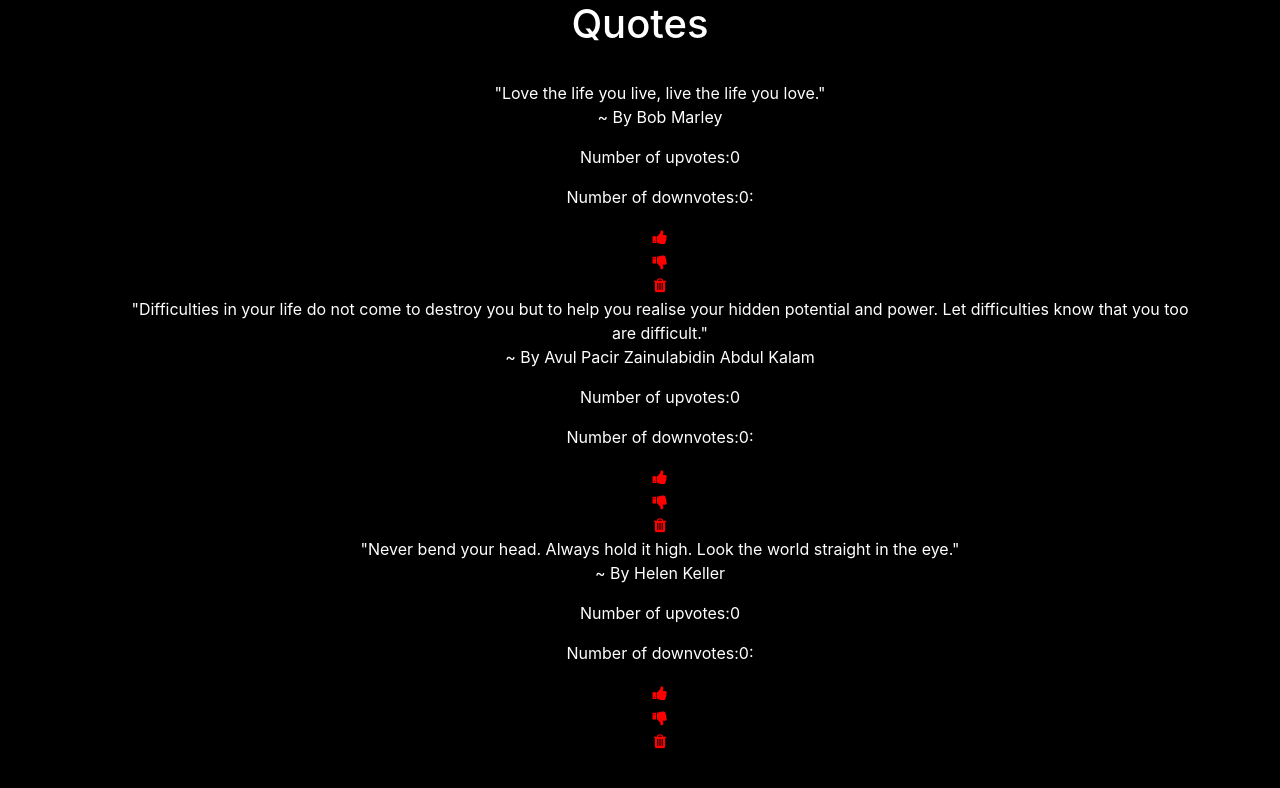
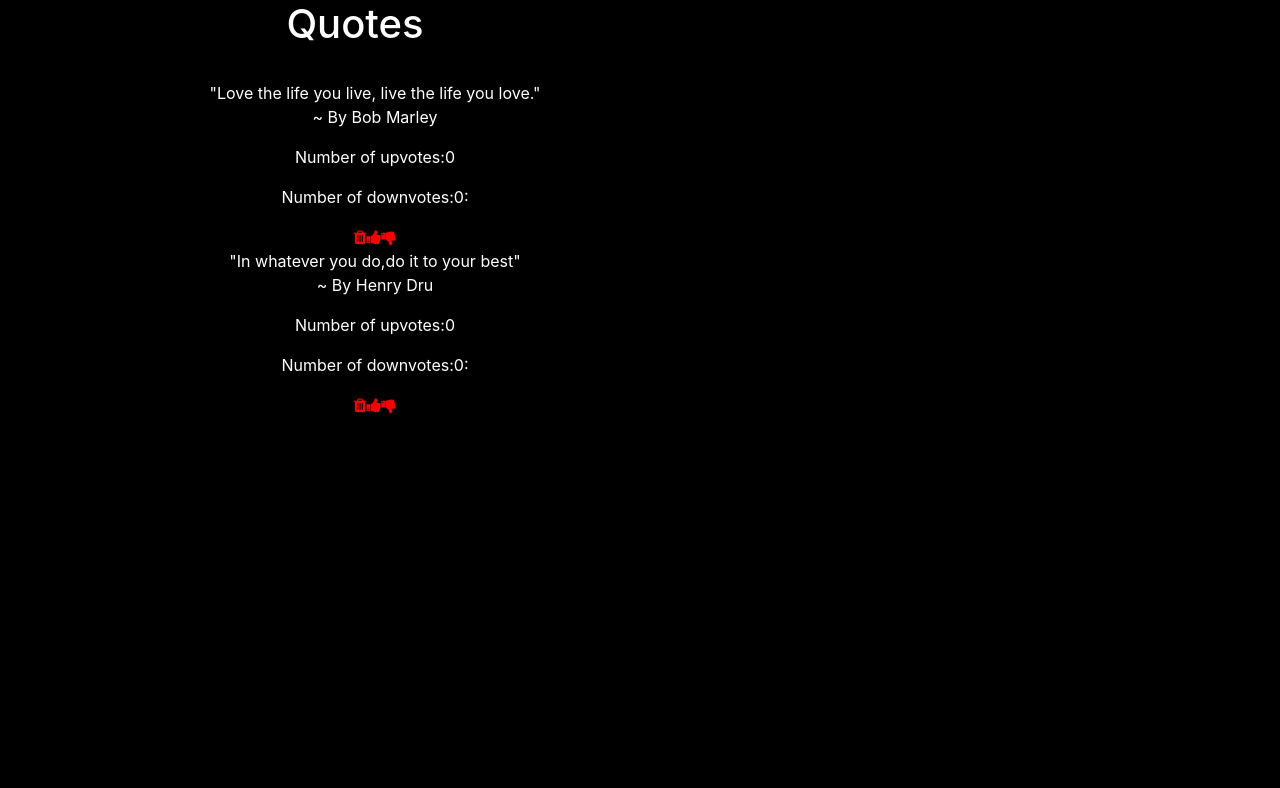
Before and after one commit to Maureenchepkirui/Quotes, an Angular app: page / in a window 1280 px wide. Shown: the top 788 px of the page. Built offline with nearby package versions, Linux system fonts and the light colour scheme.

Commit message:
Fixing bugs to make the thrash icon work

```diff
--- a/src/app/quote-detail/quote-detail.component.html
+++ b/src/app/quote-detail/quote-detail.component.html
@@ -1,3 +1,4 @@
 <p>~ By {{quote.author}}</p>
 <p> Number of upvotes:{{quote.upvotes}}</p>
 <p>Number of downvotes:{{quote.downvotes}}:</p>
+<i class="fa fa-trash" (click)= 'quoteComplete(true)'></i>
--- a/src/app/quote-detail/quote-detail.component.ts
+++ b/src/app/quote-detail/quote-detail.component.ts
@@ -1,4 +1,4 @@
-import { Component, OnInit,Input,} from '@angular/core';
+import { Component, OnInit,Input,Output,EventEmitter} from '@angular/core';
 import { Quote } from "../quote";
 @Component({
   selector: 'app-quote-detail',
@@ -7,8 +7,11 @@ import { Quote } from "../quote";
 })
 export class QuoteDetailComponent implements OnInit {
   @Input() quote: Quote;
+    @Output() toDelete = new EventEmitter<boolean>();
 
-
+    quoteComplete(complete:boolean){
+      this.toDelete.emit(complete);
+    }
   constructor() { }
 
   ngOnInit(): void {
--- a/src/app/quote/quote.component.html
+++ b/src/app/quote/quote.component.html
@@ -1,18 +1,18 @@
+
 <div class="container">
   <div class="row">
-    <div class="col-md-12">
+    <div class="col-md-6">
       <h1>Quotes</h1>
       <hr>
       <ul>
         <li *ngFor='let quote of quotes let i = index'>
           {{quote.quote}}
          <app-quote-detail  [quote]='quote'(toDelete) = 'deleteQuote($event,i)'></app-quote-detail>
-         <i class="fa fa-thumbs-up" (click)="upvote(i)"></i><br>
-         <i class="fa fa-thumbs-down" (click)="upvote(i)"></i><br>
-         <i class="fa fa-trash"(click)= 'quoteComplete(true)'></i>
-       </li>
+         <i class="fa fa-thumbs-up"(click)="upvote(i)" aria-hidden="true"></i>
+         <i class="fa fa-thumbs-down"(click)= "downvote(i)"aria-hidden="true"></i>
+
+        </li>
       </ul>
-
     </div>
 
   </div>
--- a/src/app/quote/quote.component.ts
+++ b/src/app/quote/quote.component.ts
@@ -1,4 +1,4 @@
-import { Component, OnInit,Output,EventEmitter } from '@angular/core';
+import { Component, OnInit, } from '@angular/core';
 import {Quote  } from "../quote";
 @Component({
   selector: 'app-quote',
@@ -8,14 +8,9 @@ import {Quote  } from "../quote";
 export class QuoteComponent implements OnInit {
 quotes:Quote[]=[
   new Quote(1,'"Love the life you live, live the life you love."','Bob Marley'),
-  new Quote(2,'"Difficulties in your life do not come to destroy you but to help you realise your hidden potential and power. Let difficulties know that you too are difficult."','Avul Pacir Zainulabidin Abdul Kalam'),
-  new Quote(1,'"Never bend your head. Always hold it high. Look the world straight in the eye."','Helen Keller '),
+  new Quote(2,'"In whatever you do,do it to your best"','Henry Dru'),
+
 ];
-@Output() toDelete = new EventEmitter<boolean>();
-
-quoteComplete(complete:boolean){
-  this.toDelete.emit(complete);
-}
 deleteQuote(toDelete, index){
    if (toDelete) {
      this.quotes.splice(index,1);
```
